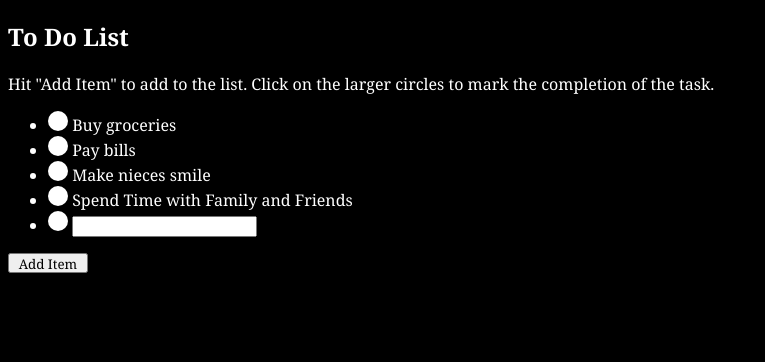
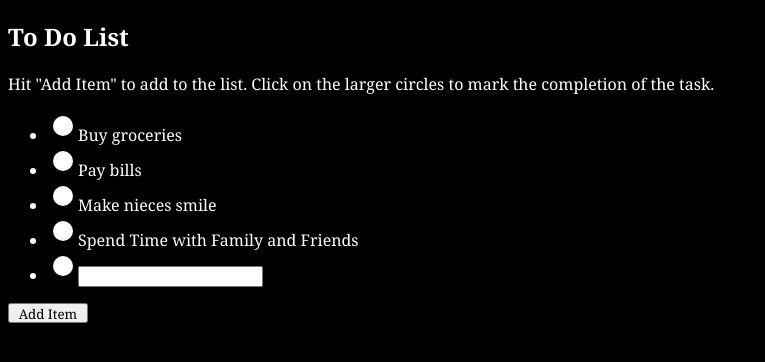
Before and after one commit to MuhammadSM/Assignment11, a plain HTML site: page index.html in a window 1280 px wide. Both pictures are taken after a click on the button "Add Item". Shown: the whole page, without its empty margins (0-765 px from the left). Drawn offline with nearby package versions, Linux system fonts and the light colour scheme.

Commit message:
SmallEdits
Small Edits: Margin, radius, etc.

```diff
--- a/css/style.css
+++ b/css/style.css
@@ -26,6 +26,7 @@ button{
 	display: inline-block;
 	transition: 0.3s;
 	border-radius: 10px;
+	margin: 5px;
 
 }
 
--- a/javascript/main.js
+++ b/javascript/main.js
@@ -7,7 +7,7 @@ $(".toDo").on('click', 'div',  function(){
 	});
 
 $(".bttn").click(function(){
-		var newListItem = $("<li><div class='toggle'></div>  <input class='customItem'</input> </li>");
+		var newListItem = $("<li><div class='toggle'></div><input class='customItem'></li>");
 		$(".toDo").append(newListItem);
 	});
 
```
Also changed, not shown: index.html (+4 -4 lines).
